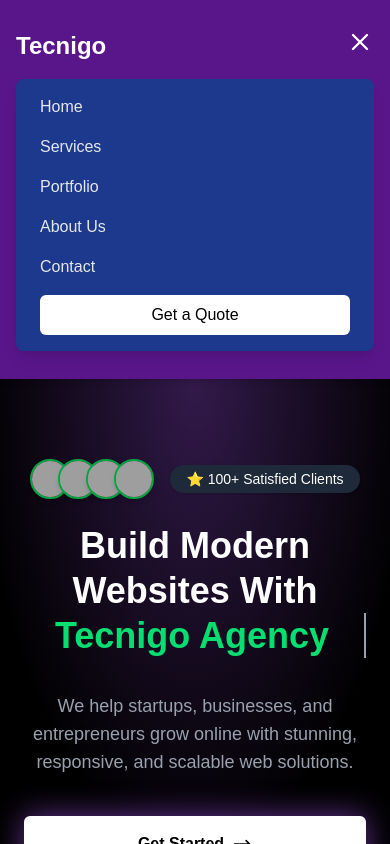
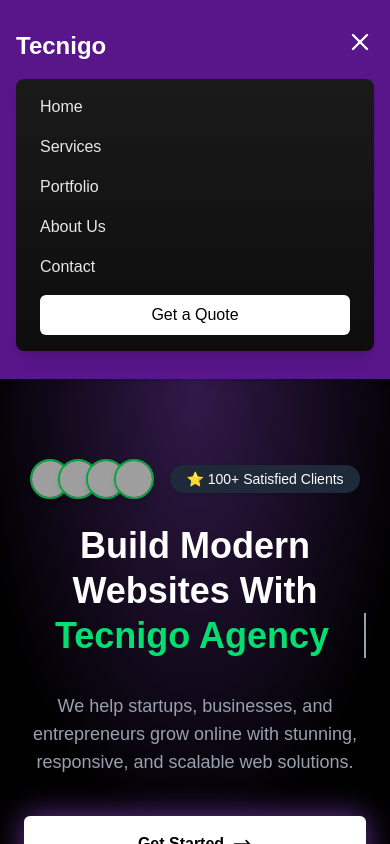
Before and after one commit to iqbalxrr/tecnigo-agency, a Next.js app: page / in a window 390 px wide. Both pictures are taken after a click on the button 360 px from the left and 42 px from the top of the page. Shown: the top 844 px of the page. Built offline with nearby package versions, Linux system fonts and the light colour scheme; grey boxes are pictures that could not be loaded.

Commit message:
added fix plm

```diff
--- a/src/components/Navber.jsx
+++ b/src/components/Navber.jsx
@@ -57,7 +57,7 @@ const Navbar = () => {
               animate={{ height: "auto", opacity: 1 }}
               exit={{ height: 0, opacity: 0 }}
               transition={{ duration: 0.3 }}
-              className="md:hidden bg-blue-900 mt-4 rounded-lg shadow-lg overflow-hidden"
+              className="md:hidden bg-gradient-to-b from-[#1a1a1a] to-[#0d0d0d] mt-4 rounded-lg shadow-lg overflow-hidden"
             >
               <div className="flex flex-col space-y-4 px-6 py-4">
                 {navLinks.map((link, index) => (
```
